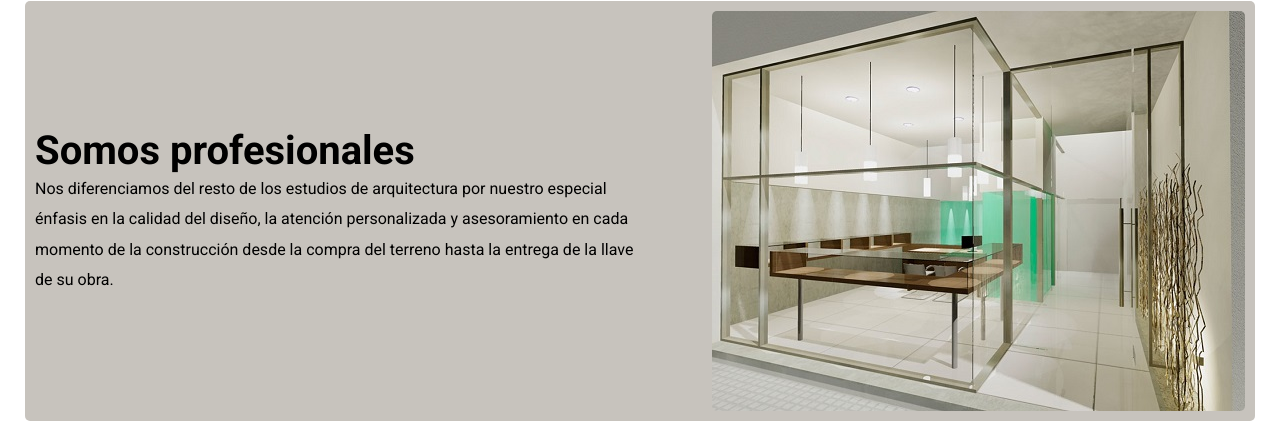
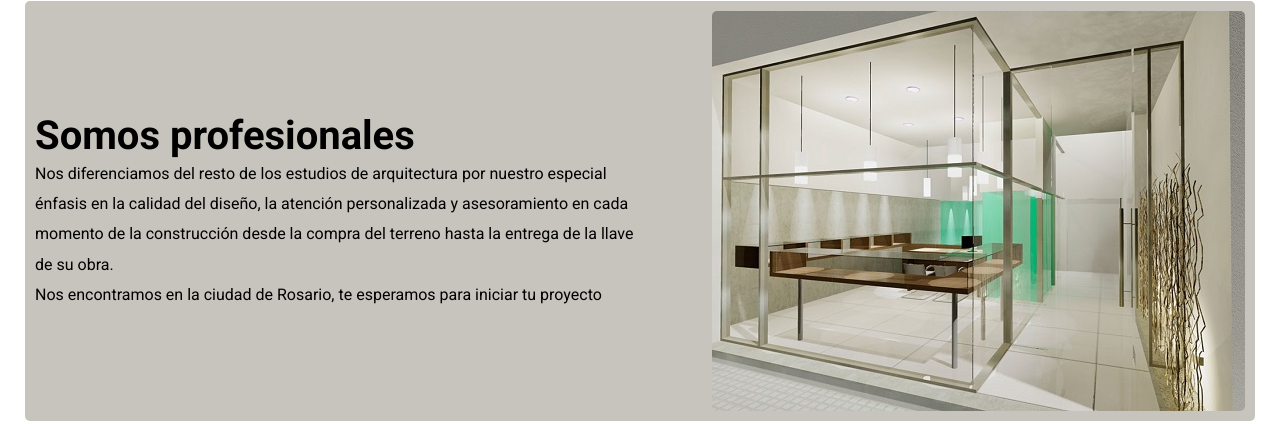
Before and after one commit to andresgimenez/proyecto-c15, a website: page index.html in a window 1280 px wide. Shown: the part 825-1249 px from the top of the page. Drawn offline with Linux system fonts and the light colour scheme.

Commit message:
nuevo parrafo en index.html

```diff
--- a/index.html
+++ b/index.html
@@ -45,6 +45,7 @@
             <div class="home-contenido-principal--flxbasis">
                 <h2>Somos profesionales</h2>
                 <p>Nos diferenciamos del resto de los estudios de arquitectura por nuestro especial énfasis en la calidad del diseño, la atención personalizada y asesoramiento en cada momento de la construcción desde la compra del terreno hasta la entrega de la llave de su obra.</p>
+                <p>Nos encontramos en la ciudad de Rosario, te esperamos para iniciar tu proyecto</p>
             </div>
             <img class="home-contenido-principal__imagen--borde" src="images/localescomerciales1.jpg" alt="">
         </section>
```
